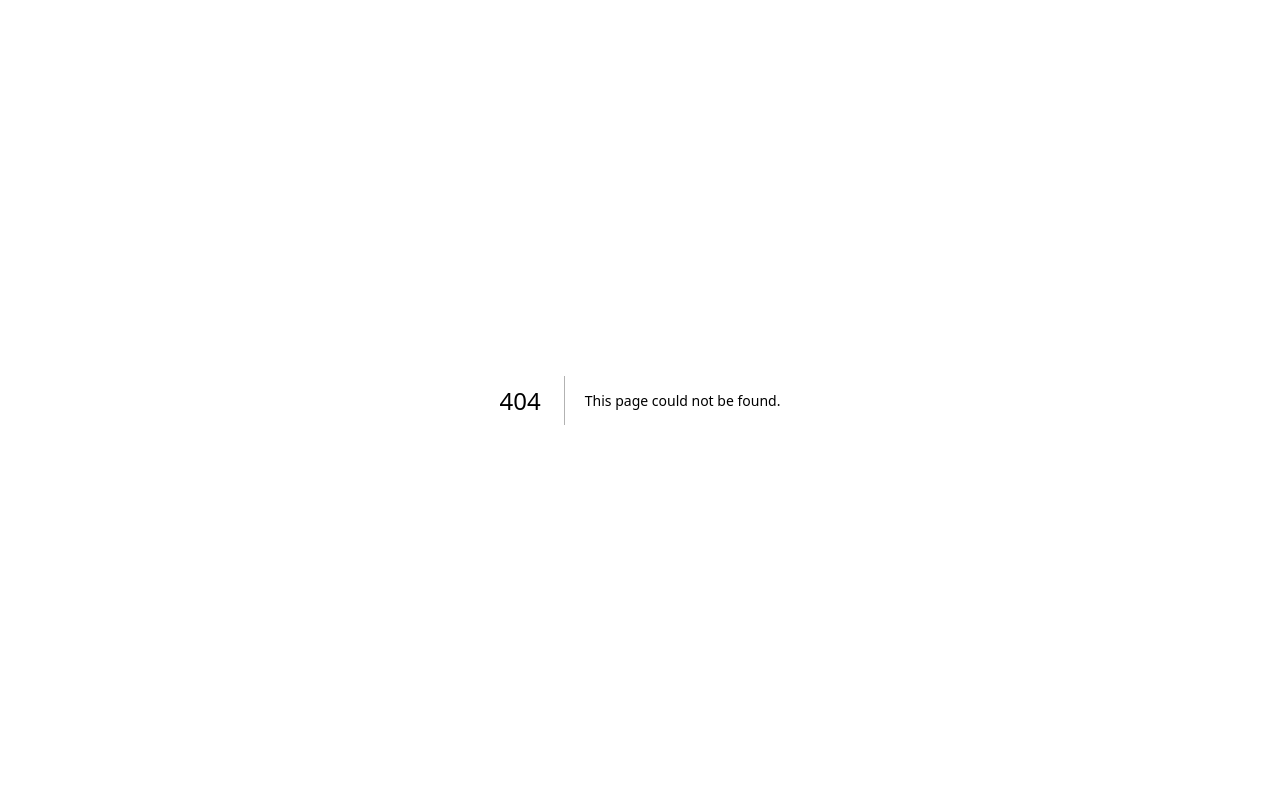
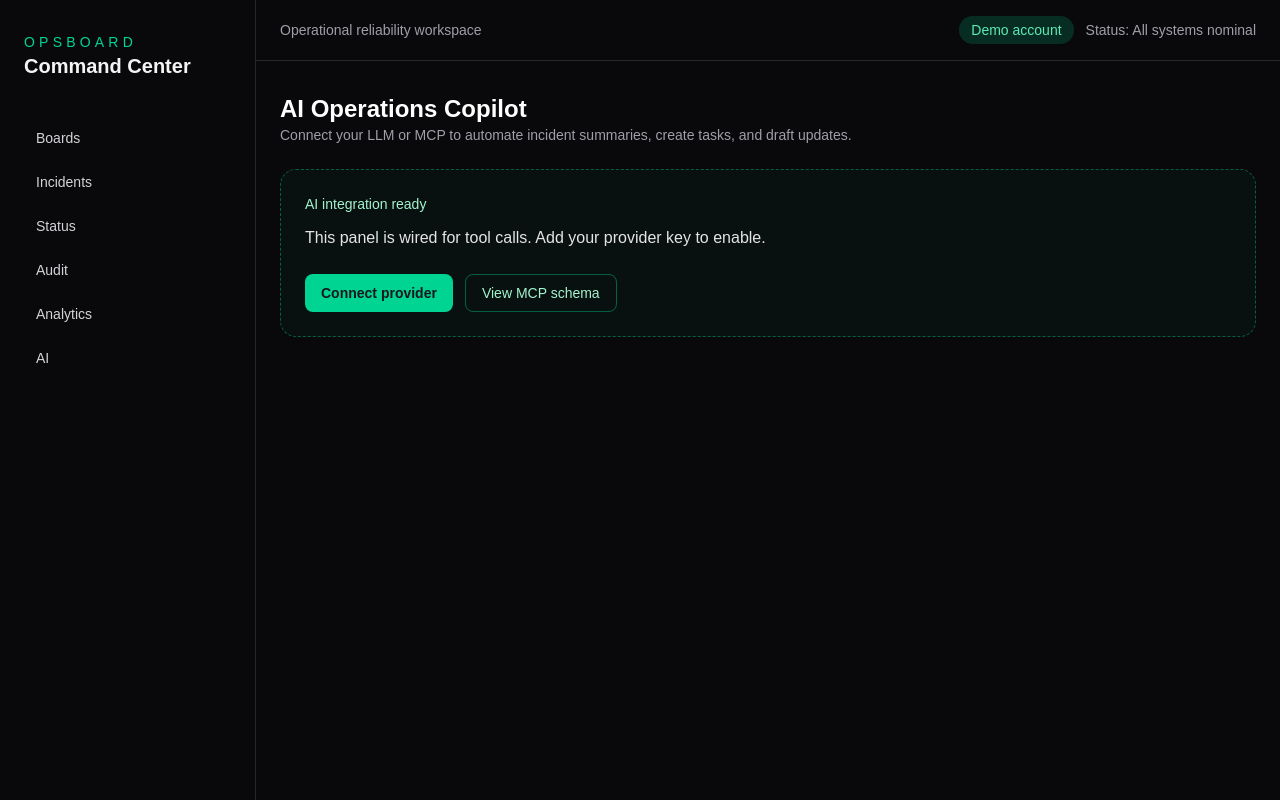
Before and after one commit to Patrik652/opsboard-mvp, a Next.js app in the folder opsboard/: page /ai in a window 1280 px wide. Before the commit this address had no page. Built offline with nearby package versions, Linux system fonts and the light colour scheme.

Commit message:
feat: add ai panel stub

```diff
--- /dev/null
+++ b/opsboard/src/app/(app)/ai/page.tsx
@@ -0,0 +1,5 @@
+import AiPanel from "@/components/ai/AiPanel";
+
+export default function AiPage() {
+  return <AiPanel />;
+}
--- /dev/null
+++ b/opsboard/src/components/ai/AiPanel.tsx
@@ -0,0 +1,26 @@
+export default function AiPanel() {
+  return (
+    <section>
+      <div className="mb-6">
+        <h1 className="text-2xl font-semibold text-white">AI Operations Copilot</h1>
+        <p className="text-sm text-zinc-400">
+          Connect your LLM or MCP to automate incident summaries, create tasks, and draft updates.
+        </p>
+      </div>
+      <div className="rounded-2xl border border-dashed border-emerald-400/40 bg-emerald-500/5 p-6">
+        <div className="text-sm text-emerald-200">AI integration ready</div>
+        <div className="mt-3 text-zinc-200">
+          This panel is wired for tool calls. Add your provider key to enable.
+        </div>
+        <div className="mt-6 flex flex-wrap gap-3">
+          <button className="rounded-lg bg-emerald-400 px-4 py-2 text-sm font-semibold text-zinc-900">
+            Connect provider
+          </button>
+          <button className="rounded-lg border border-emerald-400/40 px-4 py-2 text-sm text-emerald-200">
+            View MCP schema
+          </button>
+        </div>
+      </div>
+    </section>
+  );
+}
```
Also changed, not shown: 1 other file (tests, documents, lock files or other folders).
